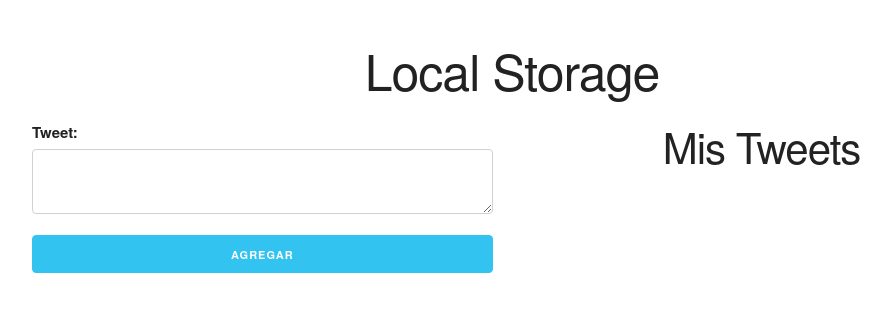
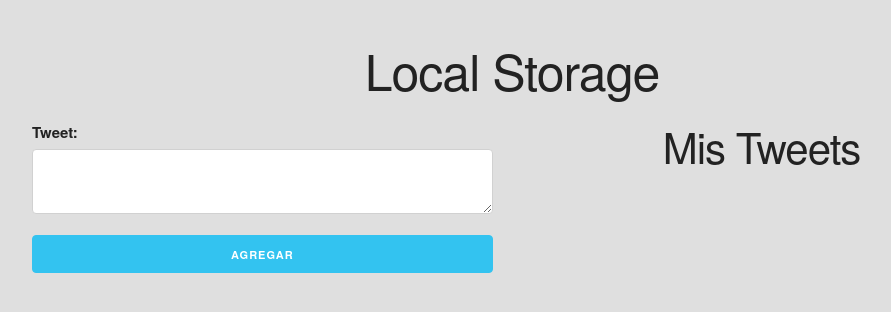
Before and after one commit to jeison78/Jeison78.github.io, a plain HTML site: page js/Proyecto_LocalStorage/index.html in a window 1280 px wide. Shown: the whole page, without its empty margins (128-1019 px from the left). Drawn offline with Linux system fonts and the light colour scheme.

Commit message:
Update custom.css

```diff
--- a/js/Proyecto_LocalStorage/css/custom.css
+++ b/js/Proyecto_LocalStorage/css/custom.css
@@ -1,3 +1,9 @@
+body {
+    margin: 0;
+    padding: 0;
+    background-color: #dfdfdf;
+}
+
 h1, h2 {
     text-align: center;
 }
```
